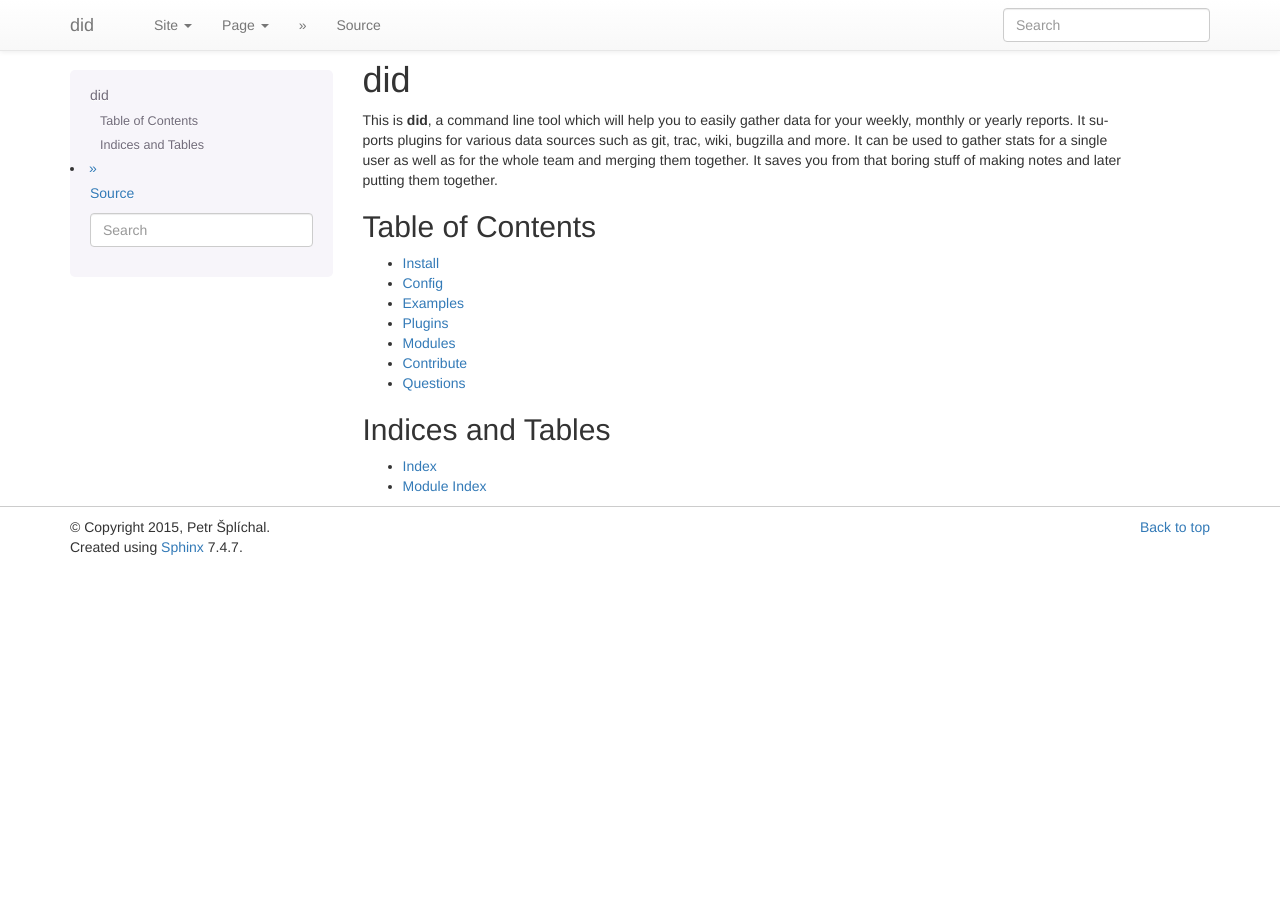
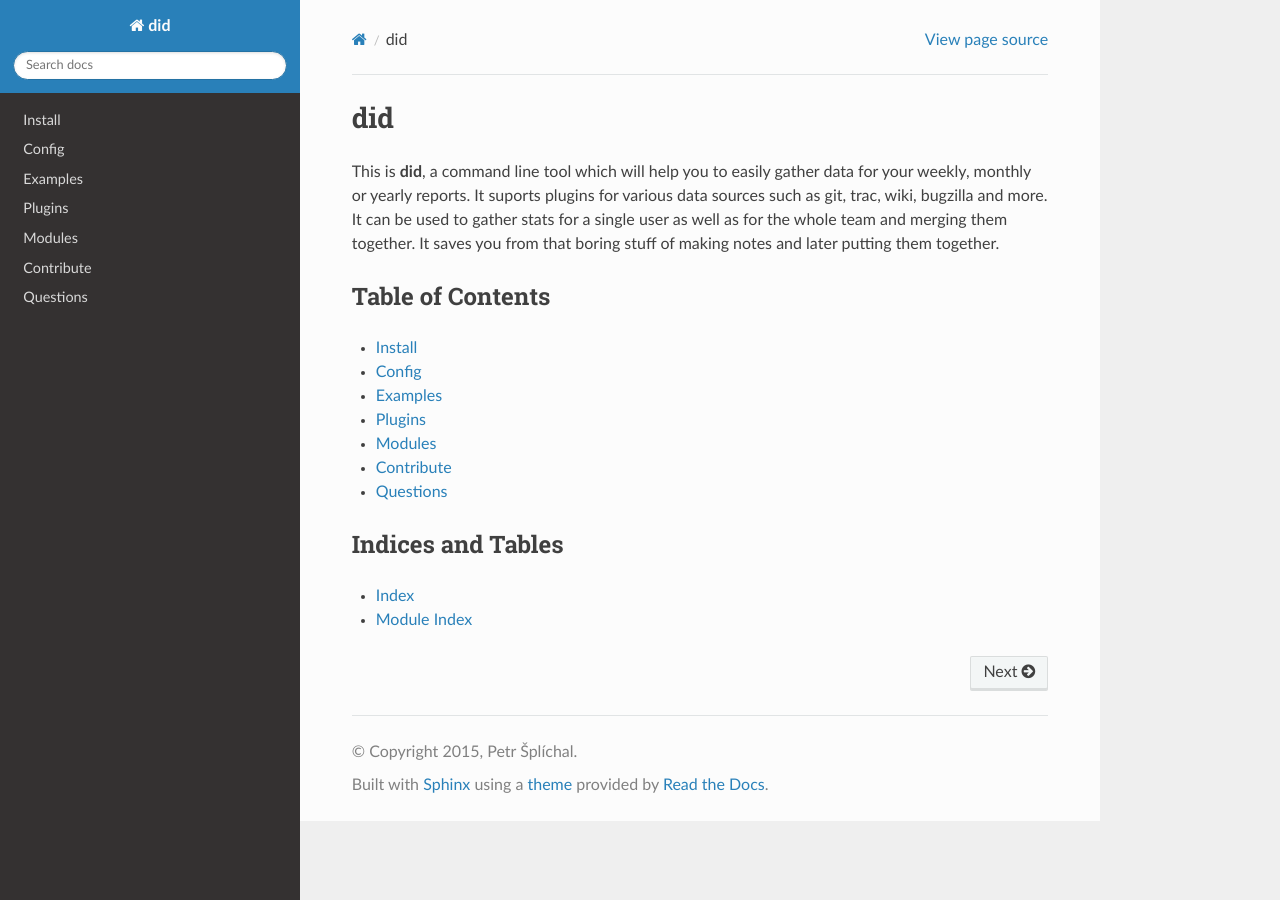
Before and after one commit to psss/did, a Sphinx documentation site: the page built from docs/index.rst, in a window 1280 px wide. Built offline with Sphinx 7.4.7 and the Read the Docs theme 2.0.0, drawn with Linux system fonts in a browser that asks for light colours.

Commit message:
Add `sphinx_rtd_theme` to the list of extensions
This fixes left menu not being expanded when anchor used:
https://github.com/readthedocs/sphinx_rtd_theme/issues/1525
Also get rid of the old fallback and choose the theme explicitly.

```diff
--- a/docs/conf.py
+++ b/docs/conf.py
@@ -15,21 +15,6 @@
 import os
 import sys
 
-try:
-    # use bootstrap theme if user has it installed
-    import sphinx_bootstrap_theme
-    HTML_THEME = 'bootstrap'
-    html_theme_path = [sphinx_bootstrap_theme.get_html_theme_path()]
-except ImportError:
-    try:
-        # fall back to sphinx_rtd_theme if available
-        import sphinx_rtd_theme
-        HTML_THEME = 'sphinx_rtd_theme'
-        html_theme_path = [sphinx_rtd_theme.get_html_theme_path()]
-    except ImportError:
-        # and fall back to 'default' if neither of those are available
-        HTML_THEME = 'default'
-
 # If extensions (or modules to document with autodoc) are in another directory,
 # add these directories to sys.path here. If the directory is relative to the
 # documentation root, use os.path.abspath to make it absolute, like shown here.
@@ -45,6 +30,7 @@ sys.path.insert(0, os.path.abspath('../'))
 # ones.
 extensions = [
     'sphinx.ext.autodoc',
+    'sphinx_rtd_theme',
     ]
 
 # Add any paths that contain templates here, relative to this directory.
@@ -125,7 +111,7 @@ todo_include_todos = False
 
 # The theme to use for HTML and HTML Help pages.  See the documentation for
 # a list of builtin themes.
-html_theme = HTML_THEME
+html_theme = "sphinx_rtd_theme"
 
 # 1.3.1 sphinx READTHEDOCS build compat
 # SEE:
```
